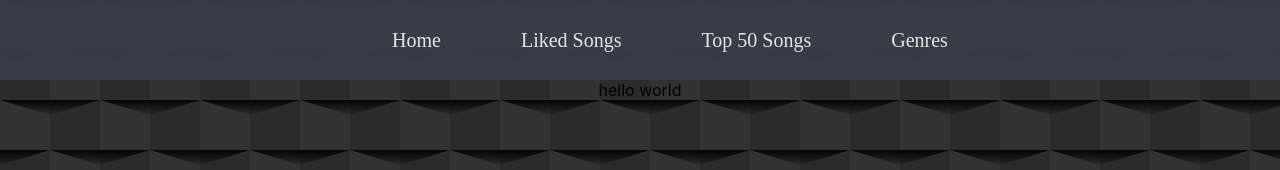
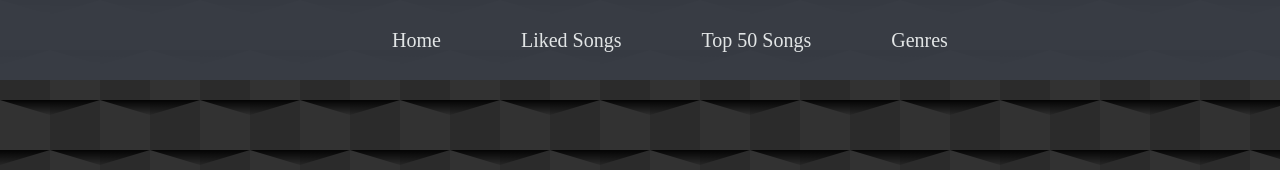
Before and after one commit to mad-jane/phase-2-project, a React (Create React App) app in the folder music-project/: page /liked_songs in a window 1280 px wide. Shown: the top 170 px of the page. Built offline with nearby package versions, Linux system fonts and the light colour scheme.

Commit message:
created handleLikeClick

```diff
--- a/music-project/src/App.js
+++ b/music-project/src/App.js
@@ -12,7 +12,7 @@ import LikedSongs from './components/LikedSongs';
 
 function App() {
 
-    const CLIENT_ID = "258f4aee5f9046da98df8bf5f53cd770"
+    const CLIENT_ID = "d7a2390fb70f40daabcd0b4e18015d30"
     const REDIRECT_URI = "http://localhost:3000"
     const AUTH_ENDPOINT = "https://accounts.spotify.com/authorize"
     const RESPONSE_TYPE = "token"
@@ -20,6 +20,7 @@ function App() {
     const [login, setLogin] = useState("")
     const [searchKey, setSearchKey] = useState("")
     const [search, setSearch] = useState([])
+    const [likedSongs, setLikedSongs] = useState([])
 
     useEffect(() => {
         const hash = window.location.hash
@@ -41,16 +42,26 @@ function App() {
         e.preventDefault()
         const params = new URLSearchParams()
         params.append("q", searchKey)
-        params.append("type", ["artist", "track"])
+        params.append("type", ["track", "artist"])
         const {data} = await axios.get("https://api.spotify.com/v1/search", {
             headers: {
                 Authorization: `Bearer ${login}`
             },
             params: params
         })
-        const tracksAndArtists = data.artists.items.concat(data.tracks.items)
+        const tracksAndArtists = data.tracks.items.concat(data.artists.items)
         setSearch(tracksAndArtists)
         console.log(tracksAndArtists)
+    }
+
+    function handleLikeClick(track) {
+        if(!likedSongs.includes(track)) {
+            const updateLikedSongs = [...likedSongs, track]
+            setLikedSongs(updateLikedSongs)
+        } else if (likedSongs.includes(track)) {
+            const updateLikedSongs = likedSongs.filter((listItem) => track.id !== listItem.id)
+        setLikedSongs(updateLikedSongs)
+        }
     }
 
     const renderSearch = () => {
@@ -58,7 +69,7 @@ function App() {
                 <div key={result.id}>
                     {result.images?.length ? <img width={"30%"} src={result.images[0].url} alt=""/> : <div>**No Image**</div>}
                     <br/>
-                    {result.name}<button>Like!</button>
+                    {result.name}<button onClick={handleLikeClick}>Like!</button>
                     <br/>
                     {result.preview_url?.length ? <audio src={result.preview_url} controls /> : null}
                 </div>
@@ -70,7 +81,7 @@ function App() {
         <div className="App">
             <Navbar/>
             <Routes>
-                <Route path="/liked_songs" element={<LikedSongs />}/>
+                <Route path="/liked_songs" element={<LikedSongs handleLikeClick={handleLikeClick} likedSongs={likedSongs}/>}/>
                 <Route path="/top_tracks" element={<TopTracks token={login}/>}/>
                 <Route path="/genres" element={<Genres token={login}/>}/>
                 <Route path="/" element={ <Header
--- a/music-project/src/components/LikedSongs.js
+++ b/music-project/src/components/LikedSongs.js
@@ -1,9 +1,12 @@
+import Track from "./Track";
 
-function LikedSongs() {
-
-    return(
+function LikedSongs({likedSongs, handleLikeClick}) {
+    const displayTracks = likedSongs.map((track) => {
+        return <Track key={track.id} track={track} handleLikeClick={handleLikeClick}/>
+    })
+        return(
         <div>
-            <p>hello world</p>
+            {displayTracks}
         </div>
     )
 }
```
